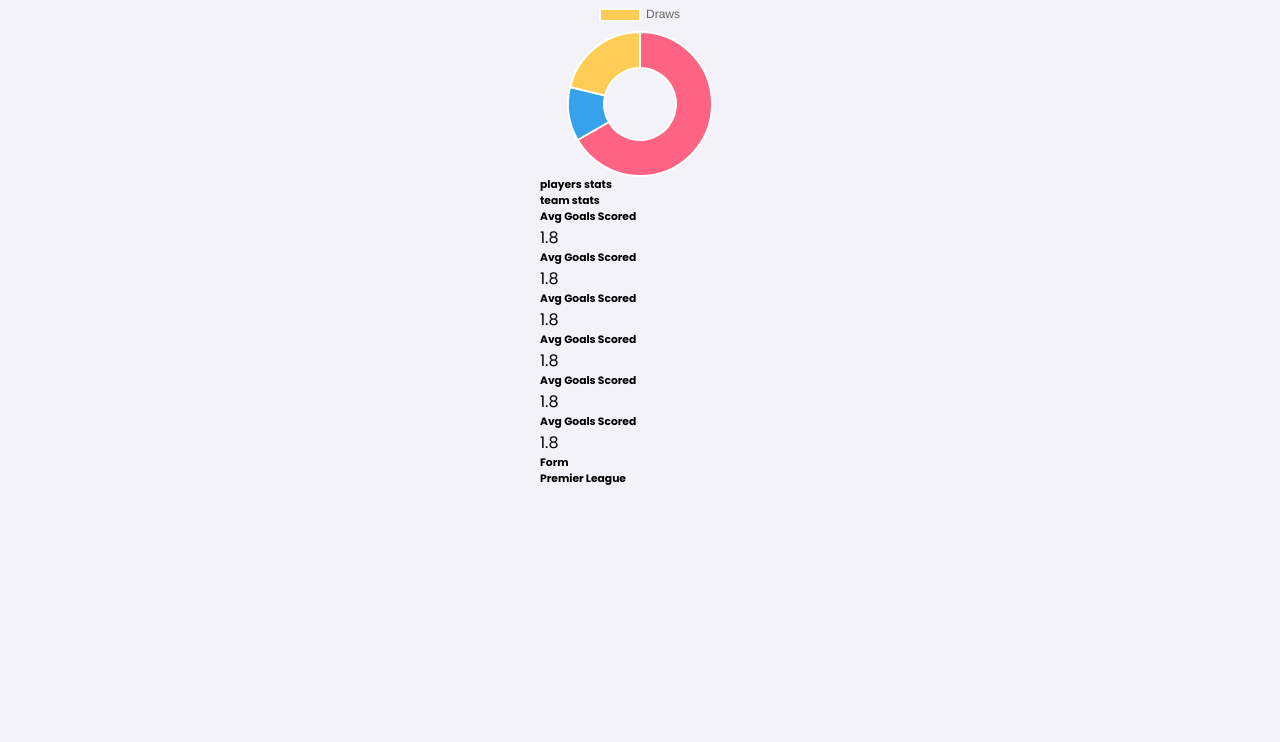
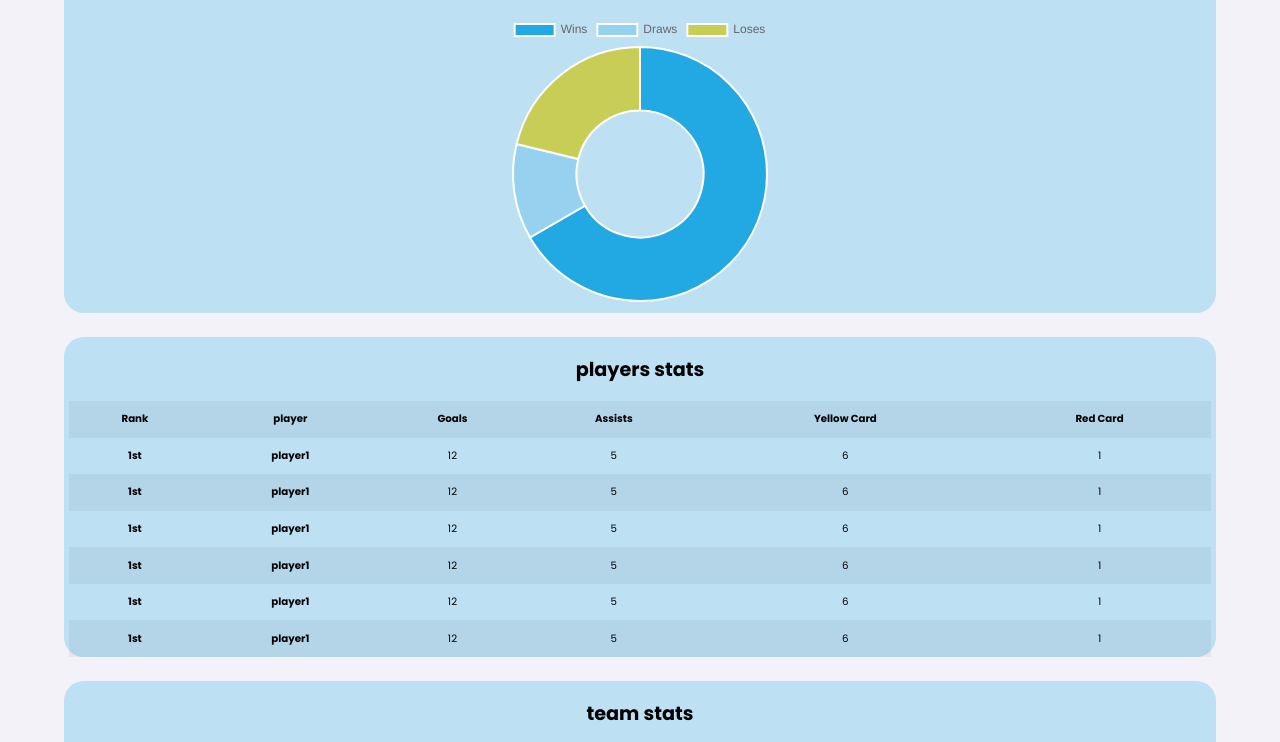
Before and after one commit to David-Henery4/myTeam-Football-Dashboard, a website built with Parcel: page index.html in a window 1280 px wide. Shown: the part 770-1512 px from the top of the page. Before the commit the page ends 1321 px from the top, so only its background shows below. Built offline with nearby package versions, Linux system fonts and the light colour scheme.

Commit message:
line chart

```diff
--- a/controller.js
+++ b/controller.js
@@ -1,19 +1,19 @@
 import * as model from "./model.js";
 import Chart from "chart.js/auto";
 
-console.log("works")
+console.log("works");
 
-// WILL MOVE TO SEPERATE MODULE
+// WILL MOVE TO SEPERATE MODULE (ALL CHARTS)
 const data = {
-  labels: ["Wins", "Loses", "Draws"],
+  labels: ["Wins", "Draws", "Loses"],
   datasets: [
     {
       label: "My First Dataset",
-      data: [22, 4,7],
+      data: [22, 4, 7],
       backgroundColor: [
-        "rgb(255, 99, 132)",
-        "rgb(54, 162, 235)",
-        "rgb(255, 205, 86)",
+        "rgb(34, 169, 227)",
+        "rgba(34, 169, 227, 0.25)",
+        "rgb(200, 205, 86)",
       ],
       hoverOffset: 4,
     },
@@ -26,3 +26,46 @@ const config = {
 };
 const ctx = document.getElementById("myChart");
 const myChart = new Chart(ctx, config);
+
+// line chart
+const dataLineChart = {
+  labels: [
+    "August",
+    "September",
+    "October",
+    "November",
+    "December",
+    "January",
+    "February",
+    "March",
+    "April",
+    "May",
+  ],
+  // labels: ["hello", "gre"],
+  datasets: [
+    {
+      label: "League Position over the season",
+      data: [20, 5, 10, 15, 10, 1, 2, 6, 3],
+      fill: false,
+      borderColor: "#22A9E3",
+      tension: 0.1,
+    },
+  ],
+};
+
+const configLineChart = {
+  type: "line",
+  data: dataLineChart,
+  options: {
+    scales: {
+      y: {
+        reverse: true,
+        max: 20,
+        min: 1,
+      },
+    },
+  },
+};
+
+const lineElement = document.getElementById("line-chart");
+const myLineChart = new Chart(lineElement, configLineChart);
--- a/index.html
+++ b/index.html
@@ -79,6 +79,64 @@
                 </div>
                 <div class="player__stats--table">
                     <!-- PLAYER TABLE HERE -->
+                    <table>
+                        <tr>
+                            <th>Rank</th>
+                            <th>player</th>
+                            <th>Goals</th>
+                            <th>Assists</th>
+                            <th>Yellow Card</th>
+                            <th>Red Card</th>
+                        </tr>
+                        <tr>
+                            <th>1st</th>
+                            <th>player1</th>
+                            <td>12</td>
+                            <td>5</td>
+                            <td>6</td>
+                            <td>1</td>
+                        </tr>
+                        <tr>
+                            <th>1st</th>
+                            <th>player1</th>
+                            <td>12</td>
+                            <td>5</td>
+                            <td>6</td>
+                            <td>1</td>
+                        </tr>
+                        <tr>
+                            <th>1st</th>
+                            <th>player1</th>
+                            <td>12</td>
+                            <td>5</td>
+                            <td>6</td>
+                            <td>1</td>
+                        </tr>
+                        <tr>
+                            <th>1st</th>
+                            <th>player1</th>
+                            <td>12</td>
+                            <td>5</td>
+                            <td>6</td>
+                            <td>1</td>
+                        </tr>
+                        <tr>
+                            <th>1st</th>
+                            <th>player1</th>
+                            <td>12</td>
+                            <td>5</td>
+                            <td>6</td>
+                            <td>1</td>
+                        </tr>
+                        <tr>
+                            <th>1st</th>
+                            <th>player1</th>
+                            <td>12</td>
+                            <td>5</td>
+                            <td>6</td>
+                            <td>1</td>
+                        </tr>
+                    </table>
                 </div>
             </div>
 
@@ -156,6 +214,7 @@
                 </div>
                 <div class="form__stat--content">
                     <!-- FORM CHART HERE -->
+                    <canvas id="line-chart" width="800" height="450"></canvas>
                 </div>
             </div>
 
--- a/scss/_dataSection.scss
+++ b/scss/_dataSection.scss
@@ -1,3 +1,149 @@
 .data__sections--wrap{
+    width: 100%;
+    display: grid;
+    gap: 1.5rem;
+    grid-template-areas:
+    "pie"
+    "player"
+    "team"
+    "form"
+    "league"
+    ;
+    grid-template-rows: 22rem 20rem 20rem 20rem 1fr;
+    grid-template-columns: 100%;
+}
 
+// PIECHART
+.pie__chart--wrap{
+    grid-area: pie;
+    height: 100%;
+    width: 100%;
+    background-color: $secondary-color-light;
+    border-radius: 20px;
 }
+.pie__chart--title{
+    display: flex;
+    justify-content: center;
+    align-items: center;
+    text-align: center;
+    font-size: 1.2rem;
+    height: 15%;
+}
+.pie__chart--content{
+    // Might have to change
+    width: 288px;
+    margin: 0 auto;
+    // height: 50%;
+}
+
+// PLAYER STATS
+.player__stats--wrap{
+    grid-area: player;
+    height: 100%;
+    width: 100%;
+    border-radius: 20px;
+    background-color: $secondary-color-light;
+}
+.player__stats--title{
+    height: 20%;
+    width: 100%;
+    display: flex;
+    justify-content: center;
+    align-items: center;
+    h6{
+        text-align: center;
+        font-size: 1.2rem;
+    }
+}
+.player__stats--table{
+width: 100%;
+height: 80%;
+font-size: 0.64rem;
+padding: 0px 5px;
+    table{
+    width: 100%;
+    height: 100%;
+    border-collapse: collapse;
+    }
+
+    td, th {
+    text-align: center;
+    padding: 2px;
+    }
+
+    tr:nth-child(odd){
+    background-color: $shade-color-light;
+    }
+}
+
+
+// TEAM STATS
+.team__stats--wrap{
+    grid-area: team;
+    height: 100%;
+    width: 100%;
+    background-color: $secondary-color-light;
+    border-radius: 20px;
+}
+.team__stats--title{
+    height: 20%;
+    width: 100%;
+    display: flex;
+    align-items: center;
+    justify-content: center;
+    h6{
+        font-size: 1.2rem;
+    }
+}
+.team__stats--content{
+    height: 80%;
+    width: 100%;
+    display: grid;
+    grid-template-columns: 1fr 1fr 1fr;
+    grid-template-rows: 1fr 1fr;
+    .team__stats--box{
+        text-align: center;
+        height: 100%;
+        width: 100%;
+        display: flex;
+        flex-direction: column;
+        justify-content: space-evenly;
+        align-items: center;
+    }
+    .team__stats--box:nth-child(odd){
+        background-color: $shade-color-light;
+    }
+}
+
+// FORM STATS
+.form__stat--wrap{
+    grid-area: form;
+    height: 100%;
+    width: 100%;
+    background-color: $secondary-color-light;
+    border-radius: 20px;
+}
+.form__stat--title{
+    width: 100%;
+    height: 20%;
+    display: flex;
+    justify-content: center;
+    align-items: center;
+    h6{
+        font-size: 1.2rem;
+    }
+}
+.form__stat--content{
+    width: 100%;
+    height: 80%;
+    display: flex;
+    justify-content: center;
+    align-items: center;
+}
+
+// LEAGUE TABLE STATS
+.league__table--wrap{
+    grid-area: league;
+    height: 100%;
+    width: 100%;
+}
```
